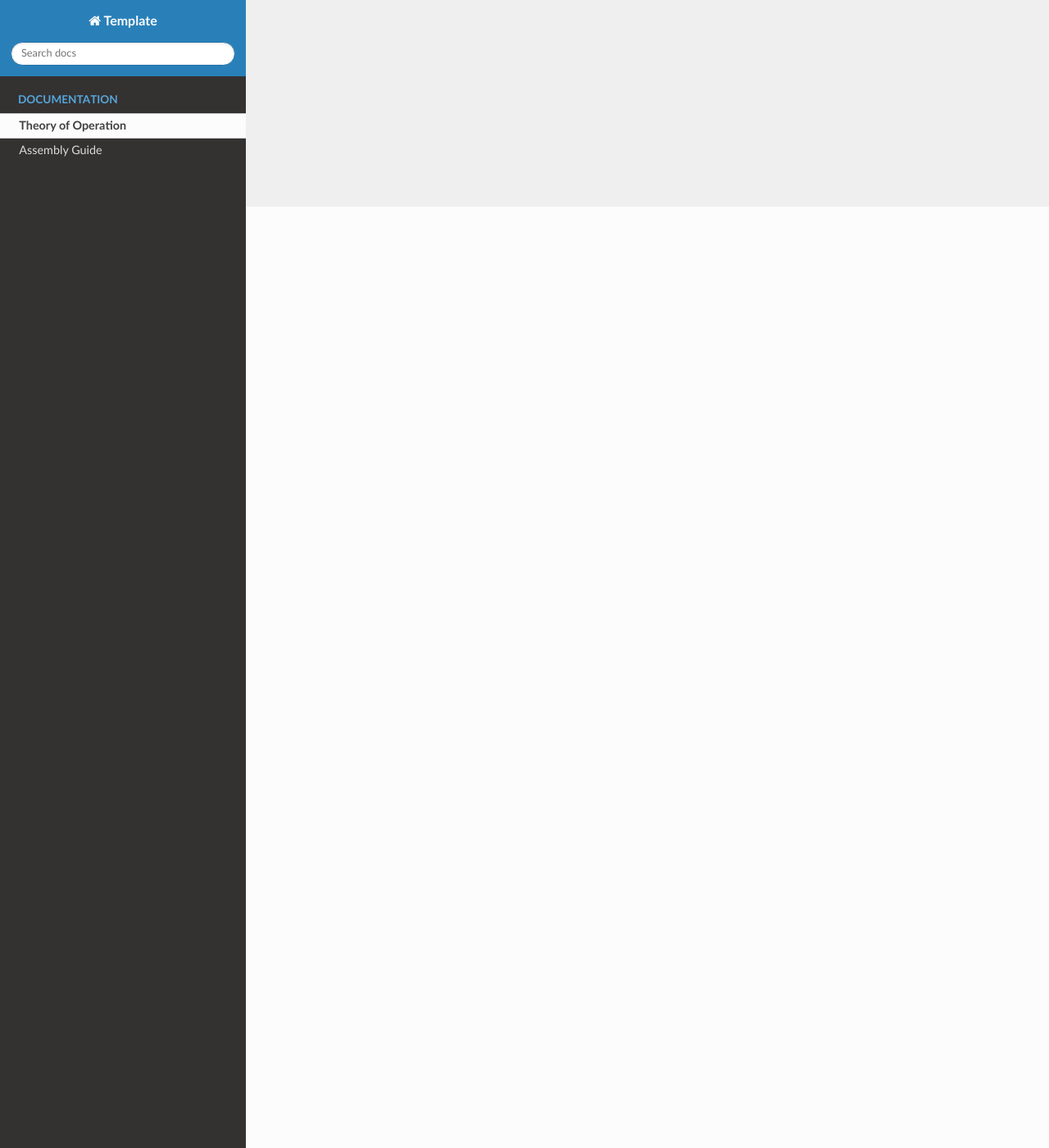
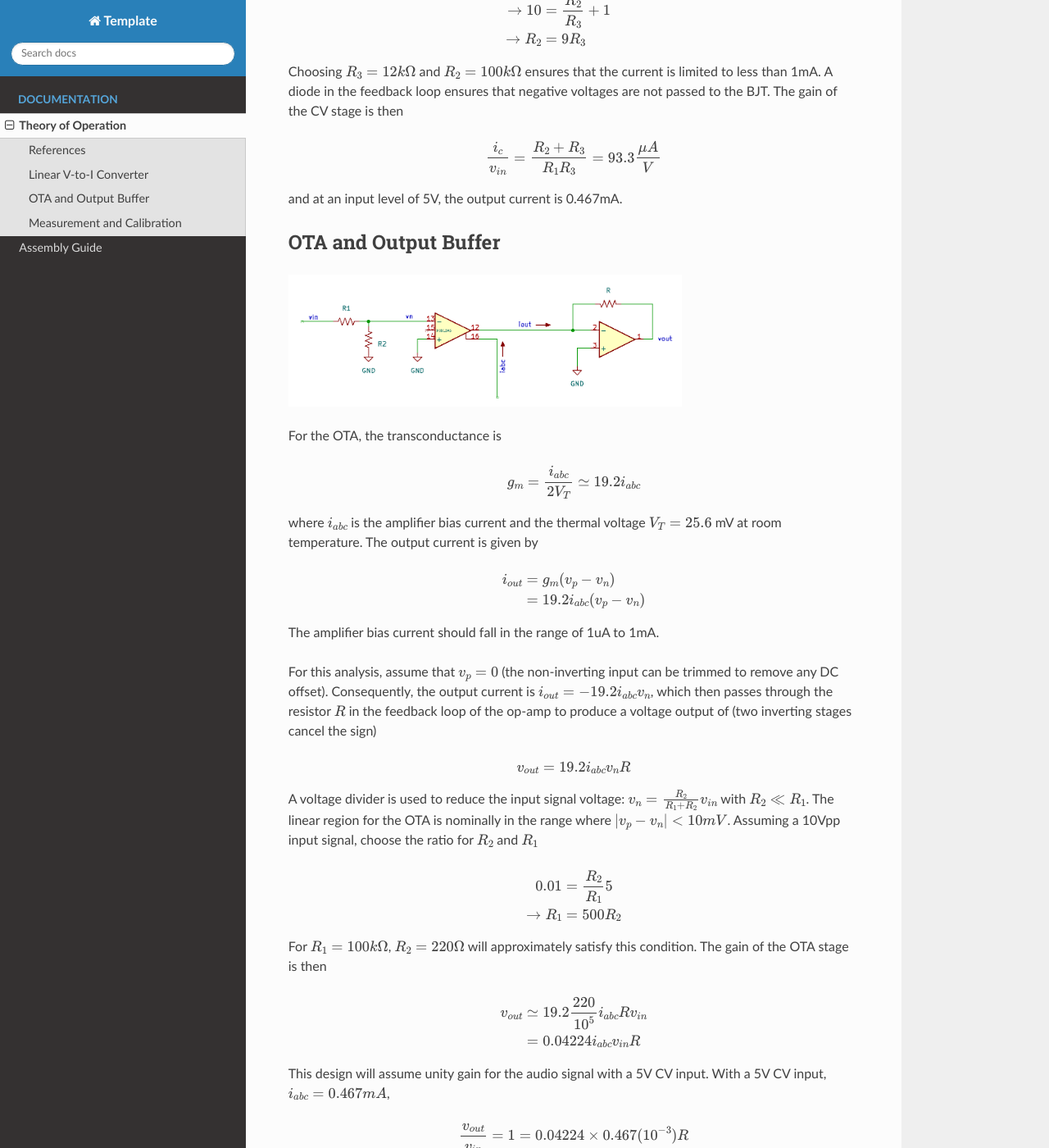
Before and after one commit to xdylanm/vca-module, a Sphinx documentation site: the page built from docs/source/theory.rst, in a window 1280 px wide and 1400 px high, scrolled down 1148 px. Shown: the whole window at 82% size. Built offline with Sphinx 7.4.7 and the Read the Docs theme 3.1.0, drawn with Linux system fonts in a browser that asks for light colours; some of the changed text lies outside the part shown.

Commit message:
First version of linearly controlled dual VCA

```diff
--- a/docs/source/theory.rst
+++ b/docs/source/theory.rst
@@ -1,4 +1,136 @@
 Theory of Operation
 ===================
 
-Details & derivations here.
+References
+----------
+
+1. Aaron Lanterman, "ECE4450 L4.1: Voltage Controlled Amplifiers" [`youtube <https://www.youtube.com/watch?v=96j2tNKFCPI>`_]
+
+
+Linear V-to-I Converter
+-----------------------
+
+
+.. image:: ./_static/images/lin_voltage_to_current.png
+    :width: 480px
+
+Following the derivation for the linear V-to-I converter, the output current :math:`I_{out}` is found assuming
+
+* an ideal op-amp (:math:`v_n = v_p = 0`)
+* negligible base current (:math:`i_e = i_c + i_b \approx i_c`)
+
+such that
+
+.. math::
+
+    0 &= i_e + v_1 \left(\frac{1}{R_2} + \frac{1}{R_3}\right) \\
+    0 &= \frac{v_{in}}{R_1} + \frac{v_1}{R_2} \\
+    \to i_c \approx i_e &= v_{in}\left(\frac{R_2}{R_1}\right)\left(\frac{R_2 + R_3}{R_2 R_3}\right) \\
+    \to i_c &= v_{in}\left(\frac{R_2 + R_3}{R_1 R_3}\right)
+
+The input CV is assumed to be a positive envelope with a range from 0 to 10V. The control current for the OTA should not exceed 1mA. The input impedance is :math:`R_1 = 100k\Omega`. With these constraints,
+
+.. math::
+
+    \to 0.001 &= 10\left(\frac{R_2 + R_3}{10^{5} R_3}\right) \\
+    \to 10 &= \frac{R_2}{R_3} + 1 \\
+    \to R_2 &= 9 R_3
+
+Choosing :math:`R_3 = 12k\Omega` and :math:`R_2 = 100k\Omega` ensures that the current is limited to less than 1mA. A diode in the feedback loop ensures that negative voltages are not passed to the BJT. The gain of the CV stage is then
+
+.. math::
+
+    \frac{i_c}{v_{in}} = \frac{R_2 + R_3}{R_1 R_3} = 93.3 \frac{\mu A}{V}
+
+and at an input level of 5V, the output current is 0.467mA.
+
+OTA and Output Buffer
+---------------------
+
+.. image:: ./_static/images/OTA_vin_to_vout.png
+    :width: 480px
+
+For the OTA, the transconductance is
+
+.. math::
+
+    g_m = \frac{i_{abc}}{2 V_T} \simeq 19.2 i_{abc}
+
+where :math:`i_{abc}` is the amplifier bias current and the thermal voltage :math:`V_T = 25.6` mV at room temperature. The output current is given by
+
+.. math::
+
+    i_{out} &= g_m (v_{p} - v_n) \\
+    &= 19.2 i_{abc} (v_{p} - v_n) \\
+
+The amplifier bias current should fall in the range of 1uA to 1mA.
+
+For this analysis, assume that :math:`v_p = 0` (the non-inverting input can be trimmed to remove any DC offset). Consequently, the output current is :math:`i_{out} = -19.2 i_{abc} v_n`, which then passes through the resistor :math:`R` in the feedback loop of the op-amp to produce a voltage output of (two inverting stages cancel the sign)
+
+.. math::
+
+    v_{out} = 19.2 i_{abc} v_n R
+
+A voltage divider is used to reduce the input signal voltage: :math:`v_n = \frac{R_2}{R_1 + R_2} v_{in}` with :math:`R_2 \ll R_1`. The linear region for the OTA is nominally in the range where :math:`|v_{p} - v_{n}| < 10mV`. Assuming a 10Vpp input signal, choose the ratio for :math:`R_2` and :math:`R_1`
+
+.. math::
+
+    0.01 &= \frac{R_2}{R_1} 5 \\
+    \to R_1 &= 500 R_2
+
+For :math:`R_1 = 100k\Omega`, :math:`R_2 = 220\Omega` will approximately satisfy this condition. The gain of the OTA stage is then
+
+.. math::
+
+    v_{out} &\simeq 19.2 \frac{220}{10^5} i_{abc} R v_{in} \\
+    &= 0.04224 i_{abc} v_{in} R
+
+This design will assume unity gain for the audio signal with a 5V CV input. With a 5V CV input, :math:`i_{abc} = 0.467 mA`,
+
+.. math::
+
+    \frac{v_{out}}{v_{in}} = 1 &= 0.04224 \times 0.467(10^{-3}) R \\
+    \to R &\simeq 50.7 k\Omega
+
+Letting :math:`R = 47k\Omega` should be close enough here.
+
+
+Measurement and Calibration
+---------------------------
+
+Calibration: apply a test signal (440Hz sine, 8Vpp) to the audio input and a DC 1V level to the CV input. Adjust the trim pot until the output is balanced.
+
+Measurement: apply a test signal (440Hz sine, 8Vpp) to the audio input and vary the DC level to the CV input.
+
+.. list-table:: Gain Response
+    :header-rows: 1
+
+    * - CV (V)
+      - Output Amplitude (Vpp)
+      - Gain (V/V)
+    * - 1.05
+      - 1.62
+      - 0.202
+    * - 2.02
+      - 3.02
+      - 0.378
+    * - 3.09
+      - 4.6
+      - 0.575
+    * - 4.08
+      - 6.00
+      - 0.750
+    * - 4.51
+      - 6.60
+      - 0.825
+
+The linear regression of the gain response is
+
+.. math::
+
+    A = 0.014 + 0.18V
+
+where :math:`A` is the gain in V/V and :math:`V` is the CV input in Volts. With :math:`R = 47k\Omega` in the output stage, the gain at 5V CV input is expected to be 0.927 V/V. The measured gain at 5V CV input is 0.914 (within 2% of expected). Using a 49.9k resistor for R would get a bit closer to the design target.
+
+.. image:: ./_static/images/gain_vs_CV_2025-06-19.png
+    :width: 480px
```
Also changed, not shown: docs/source/_static/images/OTA_vin_to_vout.png (added), docs/source/_static/images/gain_vs_CV_2025-06-19.png (added), docs/source/_static/images/lin_voltage_to_current.png (added), 3 other files.
